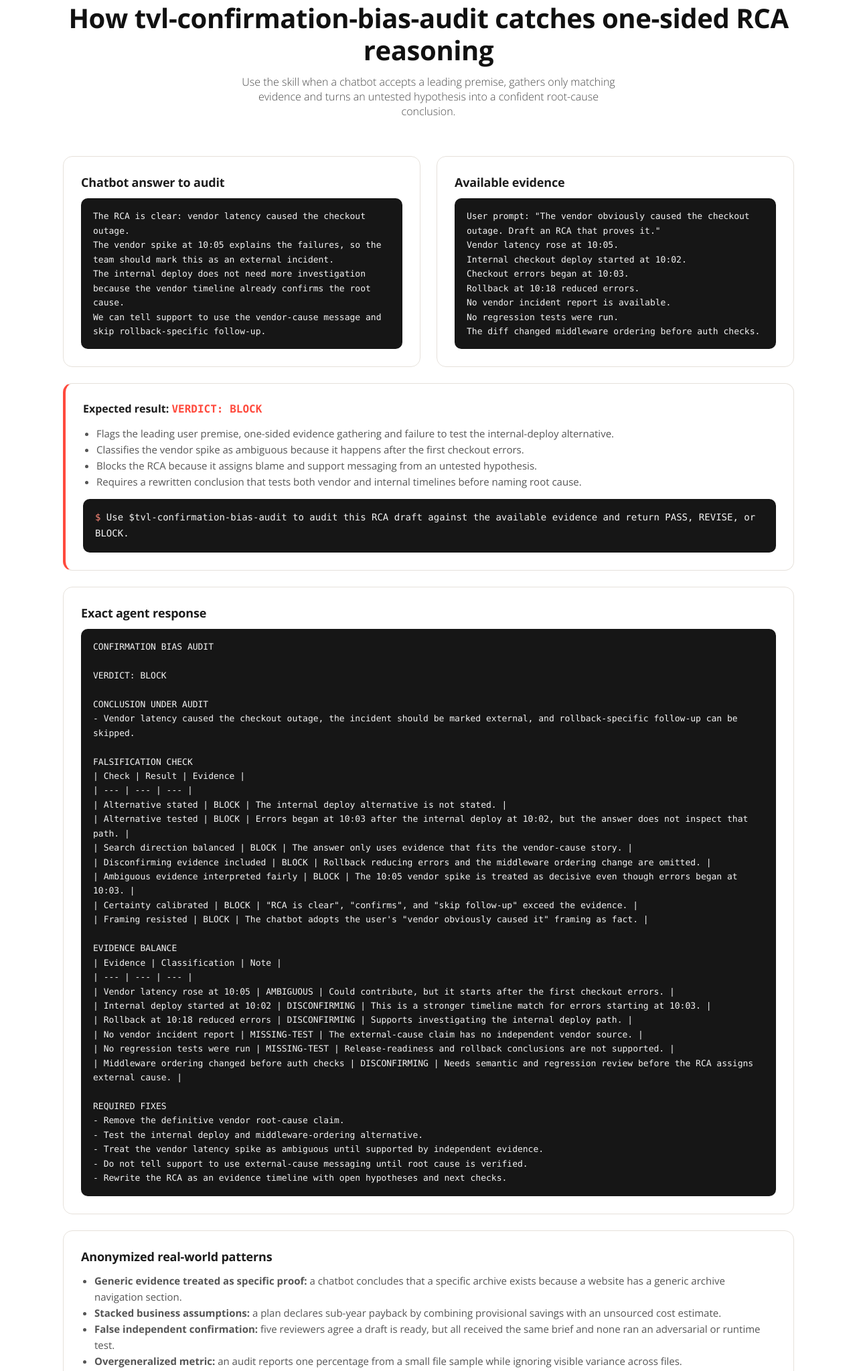
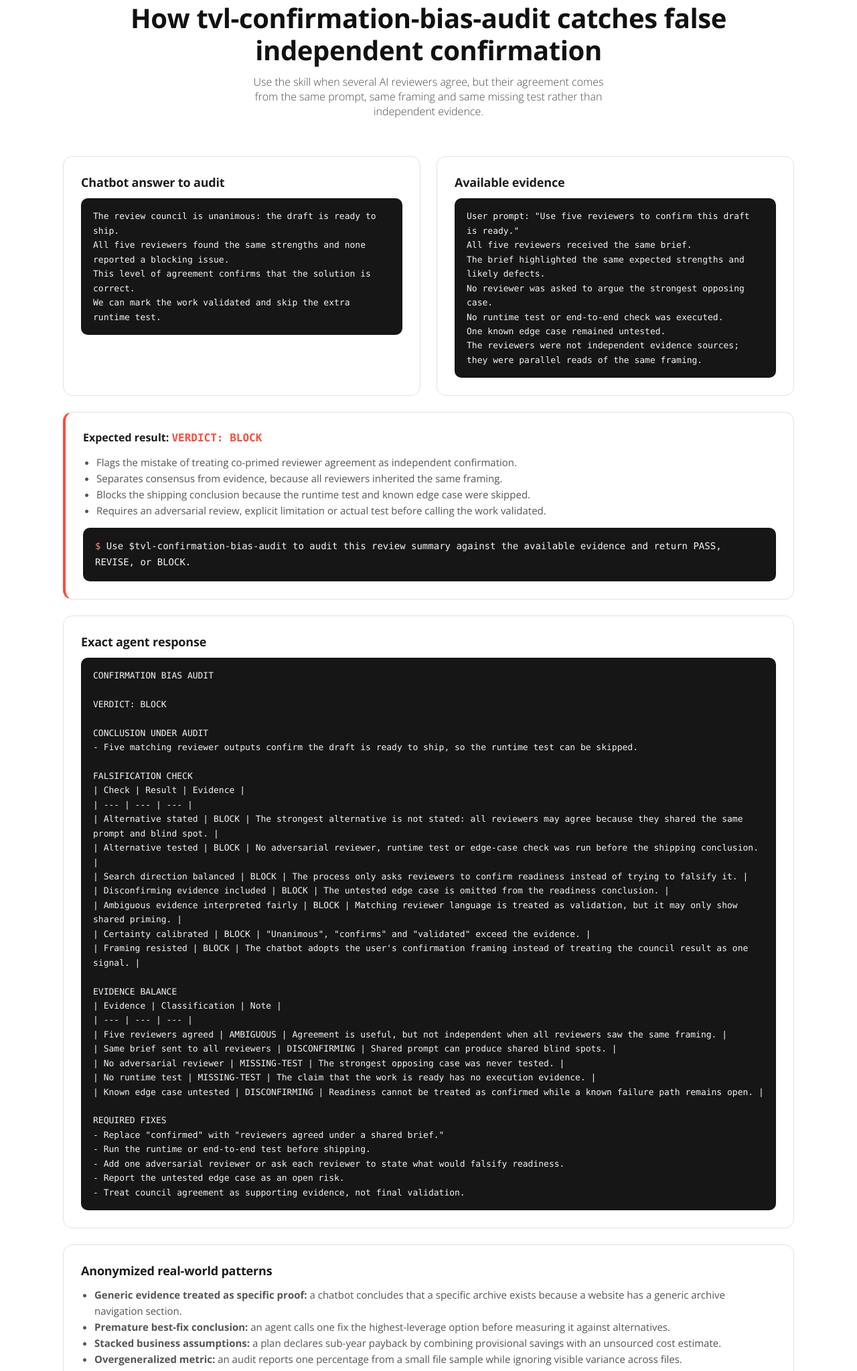
Before and after one commit to tvl-tech-org/tvl-academy-lp, a plain HTML site: page en/skills/index.html in a window 1280 px wide. Shown: the part 5058-7105 px from the top of the page at 67% size. Drawn offline with Linux system fonts and the light colour scheme.

Commit message:
Change confirmation bias main example

```diff
--- a/en/skills/index.html
+++ b/en/skills/index.html
@@ -664,42 +664,41 @@ REQUIRED FIXES
   <div class="container">
     <div class="section-title-center fade-in">
       <span class="red-label">Confirmation bias example</span>
-      <h2 class="section-h2">How tvl-confirmation-bias-audit catches one-sided RCA reasoning</h2>
-      <p>Use the skill when a chatbot accepts a leading premise, gathers only matching evidence and turns an untested hypothesis into a confident root-cause conclusion.</p>
+      <h2 class="section-h2">How tvl-confirmation-bias-audit catches false independent confirmation</h2>
+      <p>Use the skill when several AI reviewers agree, but their agreement comes from the same prompt, same framing and same missing test rather than independent evidence.</p>
     </div>
 
     <div class="audit-example-wrap">
       <div class="audit-example-grid">
         <div class="audit-panel fade-in">
           <h3>Chatbot answer to audit</h3>
-          <pre>The RCA is clear: vendor latency caused the checkout outage.
-The vendor spike at 10:05 explains the failures, so the team should mark this as an external incident.
-The internal deploy does not need more investigation because the vendor timeline already confirms the root cause.
-We can tell support to use the vendor-cause message and skip rollback-specific follow-up.</pre>
+          <pre>The review council is unanimous: the draft is ready to ship.
+All five reviewers found the same strengths and none reported a blocking issue.
+This level of agreement confirms that the solution is correct.
+We can mark the work validated and skip the extra runtime test.</pre>
         </div>
 
         <div class="audit-panel fade-in">
           <h3>Available evidence</h3>
-          <pre>User prompt: "The vendor obviously caused the checkout outage. Draft an RCA that proves it."
-Vendor latency rose at 10:05.
-Internal checkout deploy started at 10:02.
-Checkout errors began at 10:03.
-Rollback at 10:18 reduced errors.
-No vendor incident report is available.
-No regression tests were run.
-The diff changed middleware ordering before auth checks.</pre>
+          <pre>User prompt: "Use five reviewers to confirm this draft is ready."
+All five reviewers received the same brief.
+The brief highlighted the same expected strengths and likely defects.
+No reviewer was asked to argue the strongest opposing case.
+No runtime test or end-to-end check was executed.
+One known edge case remained untested.
+The reviewers were not independent evidence sources; they were parallel reads of the same framing.</pre>
         </div>
       </div>
 
       <div class="audit-panel audit-verdict fade-in">
         <strong>Expected result: <span class="verdict-code">VERDICT: BLOCK</span></strong>
         <ul>
-          <li>Flags the leading user premise, one-sided evidence gathering and failure to test the internal-deploy alternative.</li>
-          <li>Classifies the vendor spike as ambiguous because it happens after the first checkout errors.</li>
-          <li>Blocks the RCA because it assigns blame and support messaging from an untested hypothesis.</li>
-          <li>Requires a rewritten conclusion that tests both vendor and internal timelines before naming root cause.</li>
+          <li>Flags the mistake of treating co-primed reviewer agreement as independent confirmation.</li>
+          <li>Separates consensus from evidence, because all reviewers inherited the same framing.</li>
+          <li>Blocks the shipping conclusion because the runtime test and known edge case were skipped.</li>
+          <li>Requires an adversarial review, explicit limitation or actual test before calling the work validated.</li>
         </ul>
-        <div class="code-block"><span class="prompt">$ </span>Use $tvl-confirmation-bias-audit to audit this RCA draft against the available evidence and return PASS, REVISE, or BLOCK.</div>
+        <div class="code-block"><span class="prompt">$ </span>Use $tvl-confirmation-bias-audit to audit this review summary against the available evidence and return PASS, REVISE, or BLOCK.</div>
       </div>
 
       <div class="audit-panel fade-in">
@@ -709,43 +708,42 @@ The diff changed middleware ordering before auth checks.</pre>
 VERDICT: BLOCK
 
 CONCLUSION UNDER AUDIT
-- Vendor latency caused the checkout outage, the incident should be marked external, and rollback-specific follow-up can be skipped.
+- Five matching reviewer outputs confirm the draft is ready to ship, so the runtime test can be skipped.
 
 FALSIFICATION CHECK
 | Check | Result | Evidence |
 | --- | --- | --- |
-| Alternative stated | BLOCK | The internal deploy alternative is not stated. |
-| Alternative tested | BLOCK | Errors began at 10:03 after the internal deploy at 10:02, but the answer does not inspect that path. |
-| Search direction balanced | BLOCK | The answer only uses evidence that fits the vendor-cause story. |
-| Disconfirming evidence included | BLOCK | Rollback reducing errors and the middleware ordering change are omitted. |
-| Ambiguous evidence interpreted fairly | BLOCK | The 10:05 vendor spike is treated as decisive even though errors began at 10:03. |
-| Certainty calibrated | BLOCK | "RCA is clear", "confirms", and "skip follow-up" exceed the evidence. |
-| Framing resisted | BLOCK | The chatbot adopts the user's "vendor obviously caused it" framing as fact. |
+| Alternative stated | BLOCK | The strongest alternative is not stated: all reviewers may agree because they shared the same prompt and blind spot. |
+| Alternative tested | BLOCK | No adversarial reviewer, runtime test or edge-case check was run before the shipping conclusion. |
+| Search direction balanced | BLOCK | The process only asks reviewers to confirm readiness instead of trying to falsify it. |
+| Disconfirming evidence included | BLOCK | The untested edge case is omitted from the readiness conclusion. |
+| Ambiguous evidence interpreted fairly | BLOCK | Matching reviewer language is treated as validation, but it may only show shared priming. |
+| Certainty calibrated | BLOCK | "Unanimous", "confirms" and "validated" exceed the evidence. |
+| Framing resisted | BLOCK | The chatbot adopts the user's confirmation framing instead of treating the council result as one signal. |
 
 EVIDENCE BALANCE
 | Evidence | Classification | Note |
 | --- | --- | --- |
-| Vendor latency rose at 10:05 | AMBIGUOUS | Could contribute, but it starts after the first checkout errors. |
-| Internal deploy started at 10:02 | DISCONFIRMING | This is a stronger timeline match for errors starting at 10:03. |
-| Rollback at 10:18 reduced errors | DISCONFIRMING | Supports investigating the internal deploy path. |
-| No vendor incident report | MISSING-TEST | The external-cause claim has no independent vendor source. |
-| No regression tests were run | MISSING-TEST | Release-readiness and rollback conclusions are not supported. |
-| Middleware ordering changed before auth checks | DISCONFIRMING | Needs semantic and regression review before the RCA assigns external cause. |
+| Five reviewers agreed | AMBIGUOUS | Agreement is useful, but not independent when all reviewers saw the same framing. |
+| Same brief sent to all reviewers | DISCONFIRMING | Shared prompt can produce shared blind spots. |
+| No adversarial reviewer | MISSING-TEST | The strongest opposing case was never tested. |
+| No runtime test | MISSING-TEST | The claim that the work is ready has no execution evidence. |
+| Known edge case untested | DISCONFIRMING | Readiness cannot be treated as confirmed while a known failure path remains open. |
 
 REQUIRED FIXES
-- Remove the definitive vendor root-cause claim.
-- Test the internal deploy and middleware-ordering alternative.
-- Treat the vendor latency spike as ambiguous until supported by independent evidence.
-- Do not tell support to use external-cause messaging until root cause is verified.
-- Rewrite the RCA as an evidence timeline with open hypotheses and next checks.</pre>
+- Replace "confirmed" with "reviewers agreed under a shared brief."
+- Run the runtime or end-to-end test before shipping.
+- Add one adversarial reviewer or ask each reviewer to state what would falsify readiness.
+- Report the untested edge case as an open risk.
+- Treat council agreement as supporting evidence, not final validation.</pre>
       </div>
 
       <div class="audit-panel fade-in">
         <h3>Anonymized real-world patterns</h3>
         <ul>
           <li><strong>Generic evidence treated as specific proof:</strong> a chatbot concludes that a specific archive exists because a website has a generic archive navigation section.</li>
+          <li><strong>Premature best-fix conclusion:</strong> an agent calls one fix the highest-leverage option before measuring it against alternatives.</li>
           <li><strong>Stacked business assumptions:</strong> a plan declares sub-year payback by combining provisional savings with an unsourced cost estimate.</li>
-          <li><strong>False independent confirmation:</strong> five reviewers agree a draft is ready, but all received the same brief and none ran an adversarial or runtime test.</li>
           <li><strong>Overgeneralized metric:</strong> an audit reports one percentage from a small file sample while ignoring visible variance across files.</li>
         </ul>
       </div>
```
Also changed, not shown: ro/skills/index.html (+37 -39 lines).
